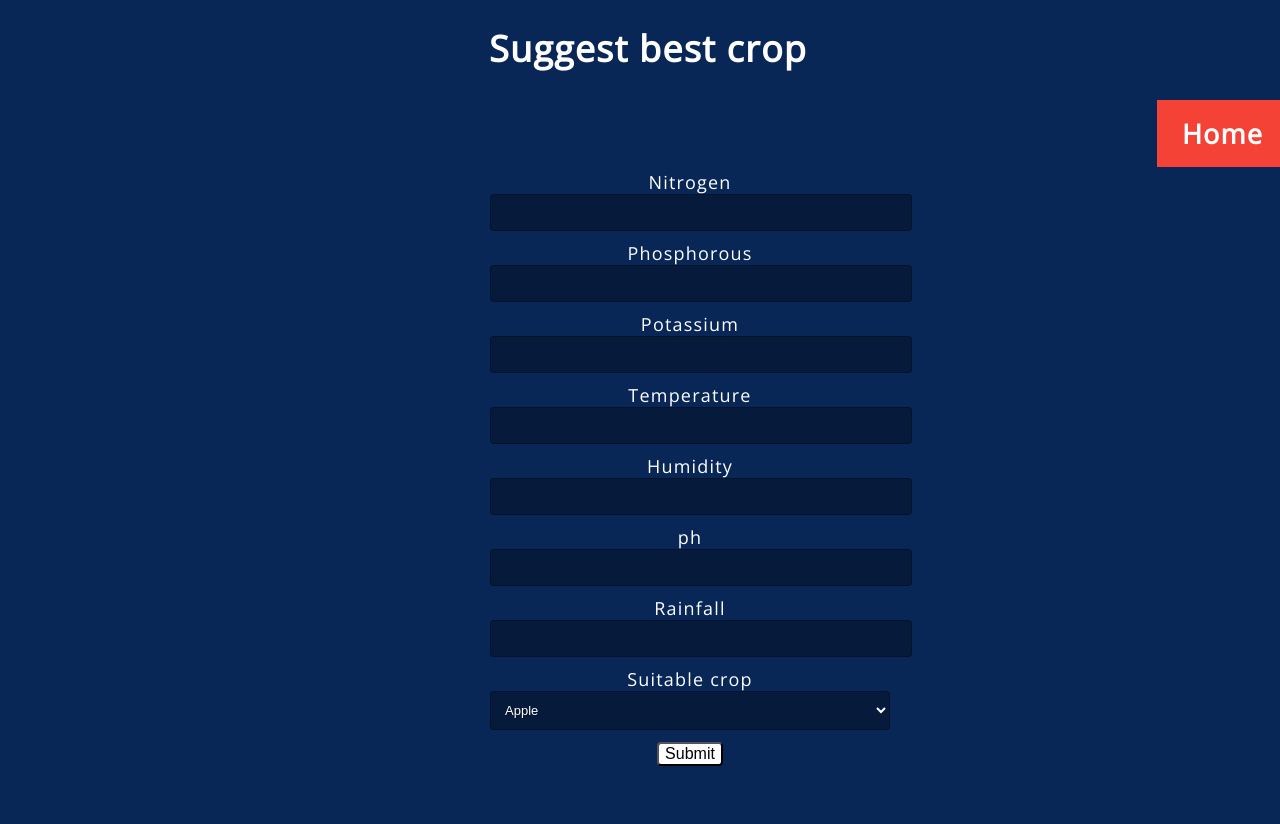
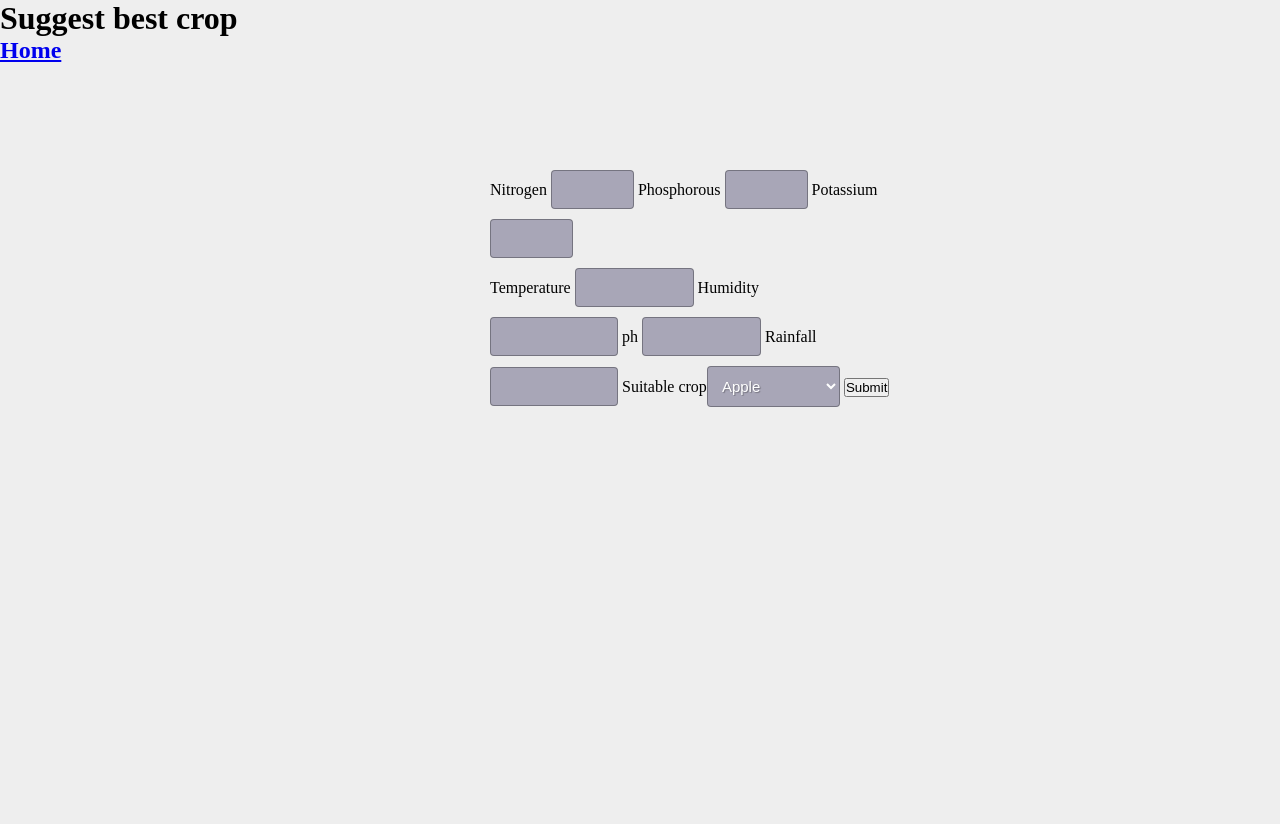
Before and after one commit to sankalp33/Crop-Recommendation-System, a Flask app: page /contribute in a window 1280 px wide. After the commit the page ends 407 px from the top, so only its background shows below. Run offline with Flask 2, Linux system fonts and the light colour scheme; parts of the project's set-up code (start-up, migrations or seed data) failed here and were passed over; some libraries are stand-ins or nearby versions.

Commit message:
Update style.css

```diff
--- a/static/style.css
+++ b/static/style.css
@@ -1,51 +1,86 @@
-@import url(https://fonts.googleapis.com/css?family=Open+Sans);
 
-\* { -webkit-box-sizing:border-box; -moz-box-sizing:border-box; -ms-box-sizing:border-box; -o-box-sizing:border-box; box-sizing:border-box; }
+*{
+    margin: 0px;
+    padding: 0px;
+}
+img {
+    width: 50%;
+    height: 50%;
+    display: block;
+    padding-bottom: 20px;
+    margin-left: auto;
+    margin-right: auto;
+  }
+body{
+    background-color: #eeeeee;
+}
+.predictform{
 
-html { width: 100%; height:100%; overflow:hidden; }
+  text-align:  center;
+  background-color: #00adb5;
 
-body {
-	width: 100%;
-	height:100%;
-	font-family: 'Open Sans', sans-serif;
-	background: #092756;
-	color: #fff;
-	font-size: 18px;
-	text-align:center;
-	letter-spacing:1.2px;
-	background: -moz-radial-gradient(0% 100%, ellipse cover, rgba(104,128,138,.4) 10%,rgba(138,114,76,0) 40%),-moz-linear-gradient(top,  rgba(57,173,219,.25) 0%, rgba(42,60,87,.4) 100%), -moz-linear-gradient(-45deg,  #670d10 0%, #092756 100%);
-	filter: progid:DXImageTransform.Microsoft.gradient( startColorstr='#3E1D6D', endColorstr='#092756',GradientType=1 );
+}
+.lrm{
+    margin-left: 10%;
+    margin-right:10%;
+    margin-top: 20px;
+    font-size: 20px;
+}
+.Pageheader{
+    margin-bottom: 20px;
+    text-align: center;
+}
+.headercolor{
+    color:#00adb5;
+ }
+strong {
+    color: #00adb5;
+}
+h1 h3{
+    text-align: center;
+}
+label{
+  width:150px;
+  display: inline-block;
+  text-align: left;
+}
+input,select {
+	margin-bottom: 10px;
+	background: rgba(9, 1, 56, 0.3);
+	padding: 10px;
+	font-size: 15px;
+	color: rgb(255, 255, 255);
+	text-shadow: 1px 1px 1px rgba(0,0,0,0.3);
+	border: 1px solid rgba(0,0,0,0.3);
+	border-radius: 4px;
 }
 
-h2 {
-  text-align: right;
+input:focus { box-shadow: inset 0 -5px 45px rgba(100,100,100,0.4), 0 1px 1px rgba(255,255,255,0.2); }
+.navbar .navbar-nav .nav-link {
+    color: #00adb5;
+    font-size: 1.1em;
+    position: relative;
   }
-a:link, a:visited {
-  background-color: #f44336;
-  color: white;
-  padding: 15px 25px;
-  text-align: center;
-  text-decoration: none;
-  display: inline-block;
+  .navbar .navbar-nav .nav-link:hover {
+    color: #00adb5;
   }
-select{
-	background-color: black;
-	color: white;
+  .navbar .navbar-nav .nav-link::after {
+    position: absolute;
+    bottom: 0;
+    left: 0;
+    right: 0;
+    margin: auto;
+    background-color: #00adb5;
+    color: transparent;
+    width: 0%;
+    content: '.';
+    height: 3px;
+  }
+  .navbar .navbar-nav .nav-link:hover::after {
+    width: 100%;
   }
 
-a:hover, a:active {
-  background-color: red;
-}
-.button {
-	background-color: white;
-	border-radius: 4px;
-	color: black;
-	text-align: center;
-	text-decoration: none;
-	display: inline-block;
-	font-size: 16px;
-}
-.inputdata {
+  .inputdata{
   position: absolute;
 	top: 40%;
 	left: 50%;
@@ -53,22 +88,10 @@
 	width:400px;
 	height:400px;
   }
-
-.inputdata h1 { color: #fff; text-shadow: 0 0 10px rgba(0,0,0,0.3); letter-spacing:1px; text-align:center; }
-
-
-
-input,select {
-	width: 100%;
-	margin-bottom: 10px;
-	background: rgba(0,0,0,0.3);
-	border: none;
-	outline: none;
-	padding: 10px;
-	font-size: 13px;
-	color: #fff;
-	text-shadow: 1px 1px 1px rgba(0,0,0,0.3);
-	border: 1px solid rgba(0,0,0,0.3);
-	border-radius: 4px;
+  .imgzoom img:hover {
+    transform: scale(1.5);
   }
-input:focus { box-shadow: inset 0 -5px 45px rgba(100,100,100,0.4), 0 1px 1px rgba(255,255,255,0.2); }
+  .imgzoom img{
+    transition: transform .2s;
+    margin: 0 auto;
+  }
```
Lines whose indentation alone changed are shown as unchanged.
